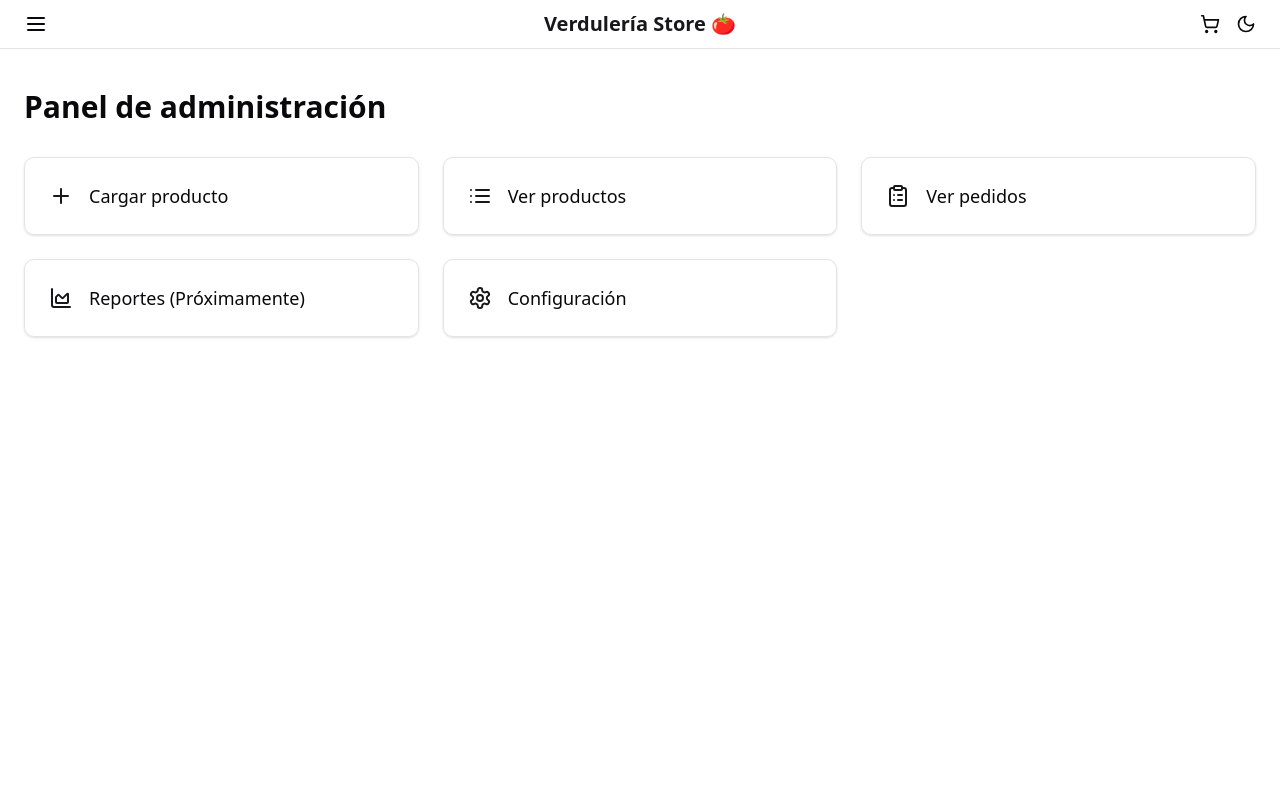
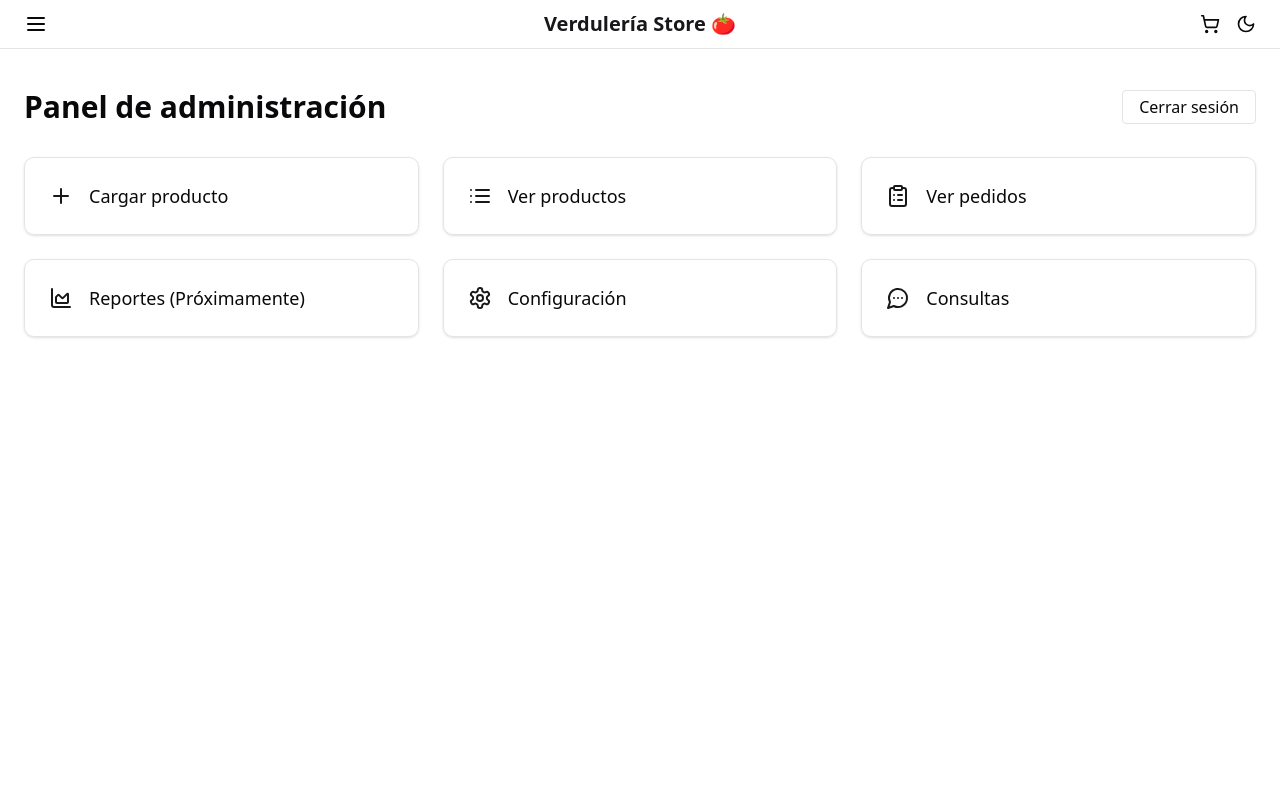
Before and after one commit to jicibils/store-ecommerce, a Next.js app: page /admin in a window 1280 px wide. Shown: the top 800 px of the page. Built offline with nearby package versions, Linux system fonts and the light colour scheme.

Commit message:
ft: add logout in admin

```diff
--- a/src/app/admin/page.tsx
+++ b/src/app/admin/page.tsx
@@ -1,10 +1,37 @@
 // src/app/admin/page.tsx
 "use client";
 
+import { useState } from "react";
+import { useRouter } from "next/navigation";
 import Link from "next/link";
-import { ClipboardList, Settings, Plus, ChartArea, List } from "lucide-react";
+import {
+  ClipboardList,
+  Settings,
+  Plus,
+  ChartArea,
+  List,
+  MessageCircleMore,
+} from "lucide-react";
+import { toast } from "sonner";
 
 export default function AdminDashboardPage() {
+  const router = useRouter();
+  const [loading, setLoading] = useState(false);
+
+  const handleLogout = async () => {
+    setLoading(true);
+    try {
+      await fetch("/api/logout"); // Hace GET a la ruta
+      toast.success("👋 Sesión cerrada");
+      router.push("/admin/login");
+    } catch (e) {
+      console.log(e);
+      toast.error("Error al cerrar sesión");
+    } finally {
+      setLoading(false);
+    }
+  };
+
   const actions = [
     {
       icon: <Plus className="w-6 h-6" />,
@@ -31,12 +58,24 @@ export default function AdminDashboardPage() {
       label: "Configuración",
       href: "/admin/settings",
     },
+    {
+      icon: <MessageCircleMore className="w-6 h-6" />,
+      label: "Consultas",
+      href: "/admin/inquiries",
+    },
   ];
 
   return (
     <div className="min-h-screen px-6 py-10 bg-background text-foreground">
       <div className="flex justify-between items-center mb-8">
         <h1 className="text-3xl font-bold">Panel de administración</h1>
+        <button
+          onClick={handleLogout}
+          disabled={loading}
+          className="border px-4 py-1 rounded hover:bg-white hover:text-black transition dark:border-white dark:text-white dark:hover:bg-white dark:hover:text-black cursor-pointer"
+        >
+          {loading ? "Saliendo..." : "Cerrar sesión"}
+        </button>
       </div>
 
       <div className="grid grid-cols-1 sm:grid-cols-2 lg:grid-cols-3 gap-6">
```
